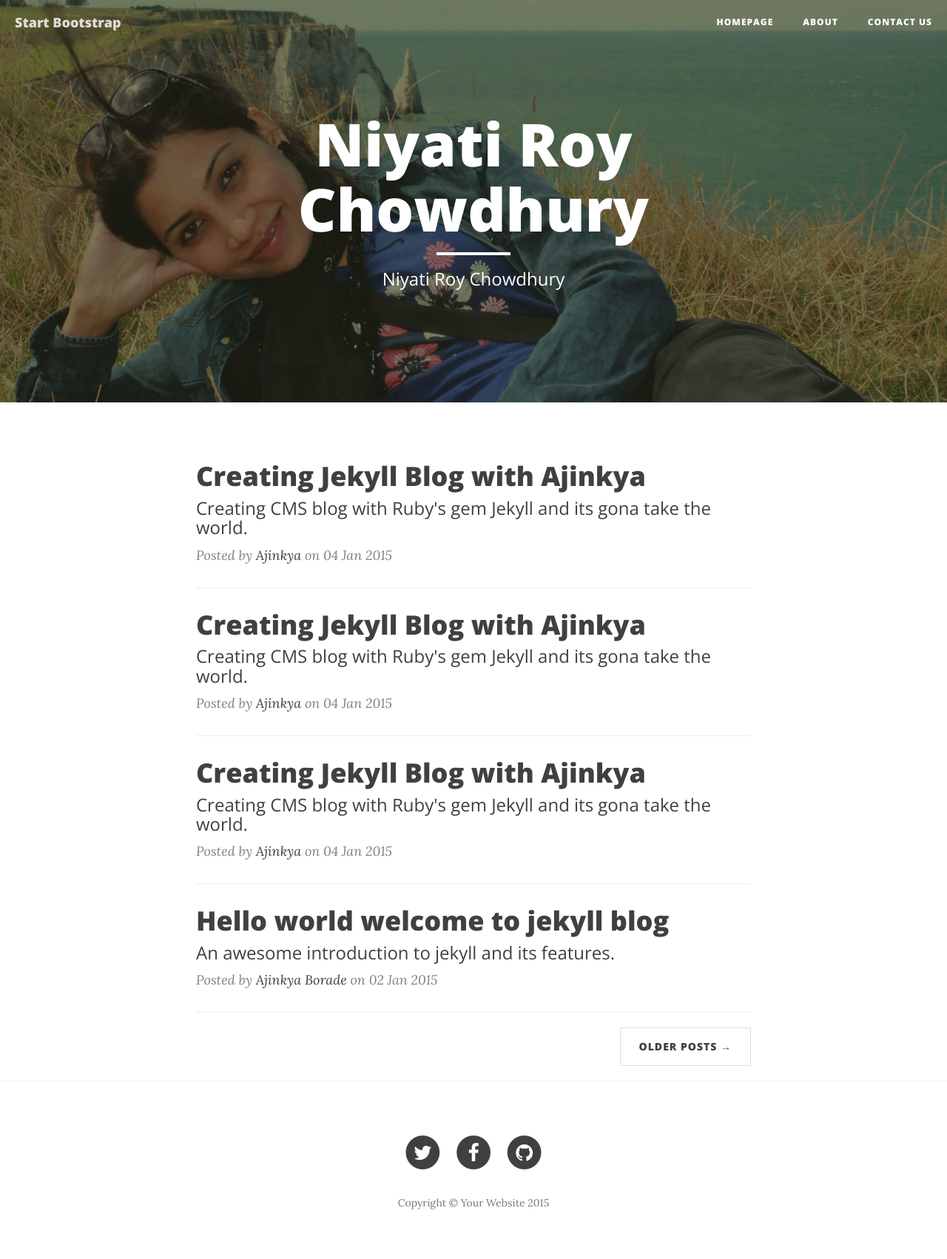
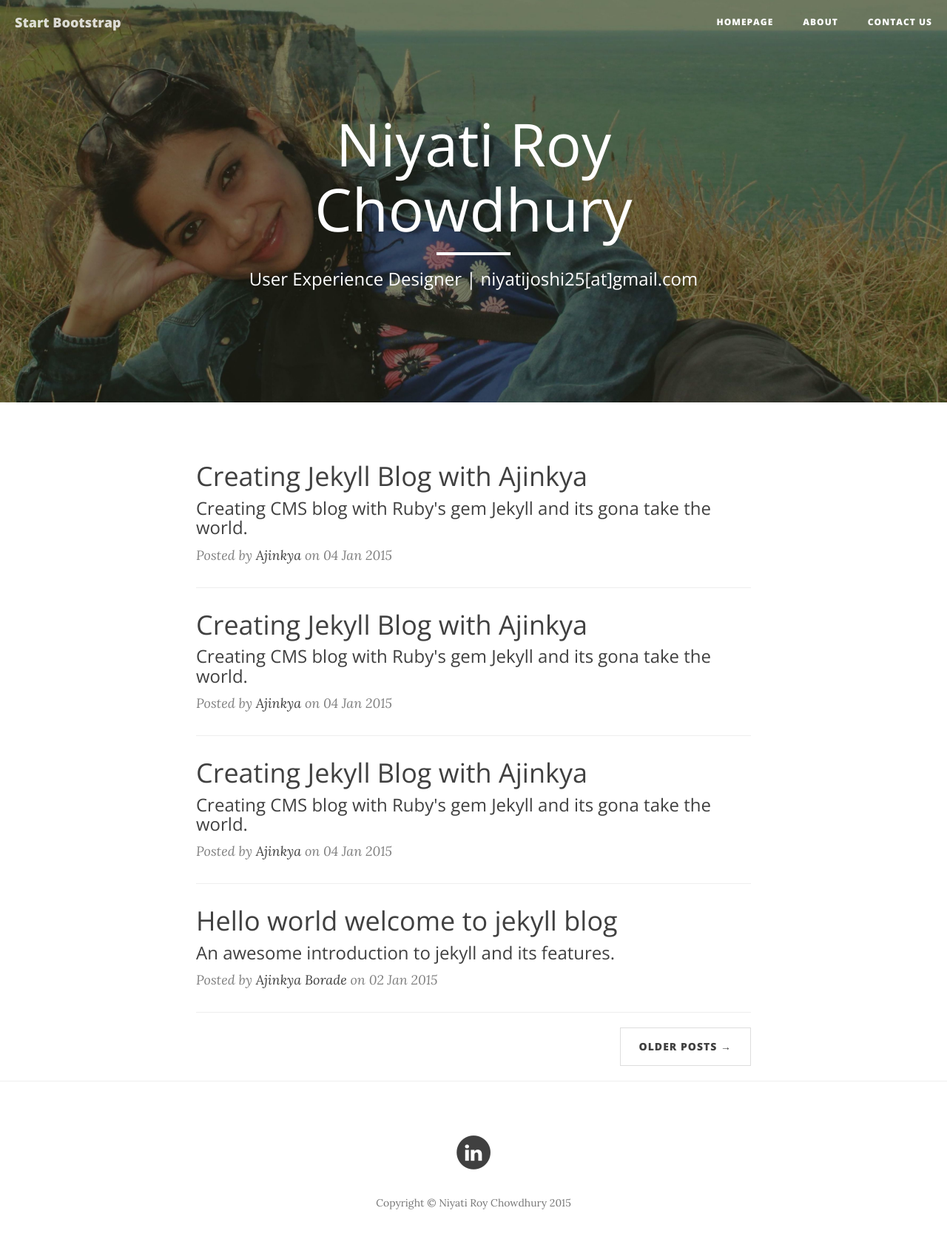
Before and after one commit to Niyatirc/Niyatirc.github.io, a Jekyll site: the page built from index.html, in a window 1280 px wide. Shown: the whole page at 74% size. Built offline with Jekyll 4.4.1, drawn with Linux system fonts in a browser that asks for light colours; nearby versions of some CDN libraries; Markdown is read by kramdown in place of the engine named in the settings; the list of posts is cut into pages by our own code; comment, search, counter and statistics services are not loaded.

Commit message:
many changes

```diff
--- a/_includes/footer.html
+++ b/_includes/footer.html
@@ -5,31 +5,15 @@
                 <div class="col-lg-8 col-lg-offset-2 col-md-10 col-md-offset-1">
                     <ul class="list-inline text-center">
                         <li>
-                            <a href="https://twitter.com/steelx">
+                            <a href="https://fr.linkedin.com/pub/niyati-roy-chowdhury/19/6a6/45">
                                 <span class="fa-stack fa-lg">
                                     <i class="fa fa-circle fa-stack-2x"></i>
-                                    <i class="fa fa-twitter fa-stack-1x fa-inverse"></i>
-                                </span>
-                            </a>
-                        </li>
-                        <li>
-                            <a href="http://www.facebook.com/ajinkya.borade">
-                                <span class="fa-stack fa-lg">
-                                    <i class="fa fa-circle fa-stack-2x"></i>
-                                    <i class="fa fa-facebook fa-stack-1x fa-inverse"></i>
-                                </span>
-                            </a>
-                        </li>
-                        <li>
-                            <a href="https://plus.google.com/+AjinkyaBorade?rel=author">
-                                <span class="fa-stack fa-lg">
-                                    <i class="fa fa-circle fa-stack-2x"></i>
-                                    <i class="fa fa-github fa-stack-1x fa-inverse"></i>
+                                    <i class="fa fa-linkedin fa-stack-1x fa-inverse"></i>
                                 </span>
                             </a>
                         </li>
                     </ul>
-                    <p class="copyright text-muted">Copyright &copy; Your Website 2015</p>
+                    <p class="copyright text-muted">Copyright &copy; Niyati Roy Chowdhury 2015</p>
                 </div>
             </div>
         </div>
--- a/_includes/header.html
+++ b/_includes/header.html
@@ -20,7 +20,7 @@
     <link href="{{ site.url }}/css/bootstrap.min.css" rel="stylesheet">
 
     <!-- Custom CSS -->
-    <link href="{{ site.url }}/css/clean-blog.css" rel="stylesheet">
+    <link href="{{ site.url }}/css/niyati.css" rel="stylesheet">
 
     <!-- Custom Fonts -->
     <link href="http://maxcdn.bootstrapcdn.com/font-awesome/4.1.0/css/font-awesome.min.css" rel="stylesheet" type="text/css">
--- a/css/clean-blog.css
+++ b/css/niyati.css
@@ -17,7 +17,7 @@ h4,
 h5,
 h6 {
   font-family: 'Open Sans', 'Helvetica Neue', Helvetica, Arial, sans-serif;
-  font-weight: 800;
+  font-weight: 500;
 }
 a {
   color: #404040;
--- a/index.html
+++ b/index.html
@@ -2,7 +2,7 @@
 layout: default
 title: "Niyati Roy Chowdhury"
 navigationName: "Homepage"
-description: "Niyati Roy Chowdhury"
+description: "User Experience Designer | niyatijoshi25[at]gmail.com"
 coverImg: "home-bg.jpg"
 ---
 
```
Also changed, not shown: css/less/niyati.less (renamed from css/less/clean-blog.less).
